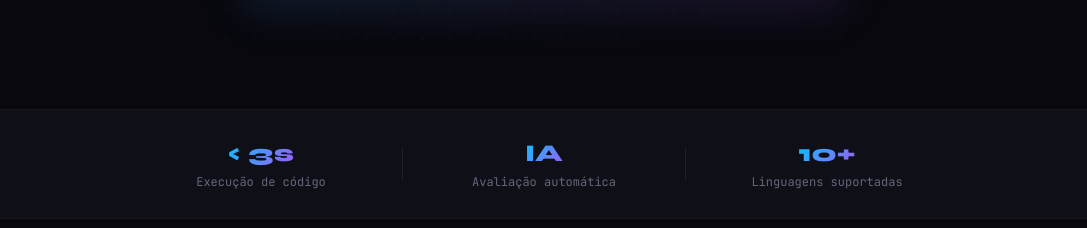
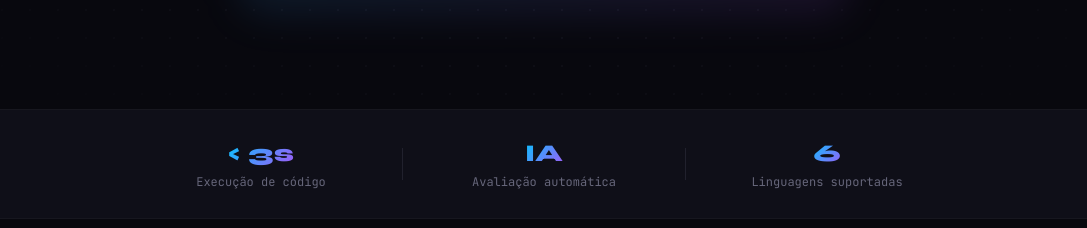
Before and after one commit to mneto19/codecheck, a React (Vite) app in the folder frontend/: page / in a window 1280 px wide. Shown: the part 900-1128 px from the top of the page, without its empty margins (96-1183 px from the left). Built offline with nearby package versions, Linux system fonts and the light colour scheme; no server answers.

Commit message:
"fix: corrigir número de linguagens suportadas e atualizar infra para Digital Ocean"

```diff
--- a/frontend/src/pages/LandingPage.jsx
+++ b/frontend/src/pages/LandingPage.jsx
@@ -377,7 +377,7 @@ export default function LandingPage() {
           <div className="hidden sm:block w-px h-8 bg-ink-700" />
           <Stat value="IA" label="Avaliação automática" />
           <div className="hidden sm:block w-px h-8 bg-ink-700" />
-          <Stat value="10+" label="Linguagens suportadas" />
+          <Stat value="6" label="Linguagens suportadas" />
         </div>
       </div>
 
```
Also changed, not shown: 2 other files (tests, documents, lock files or other folders).
